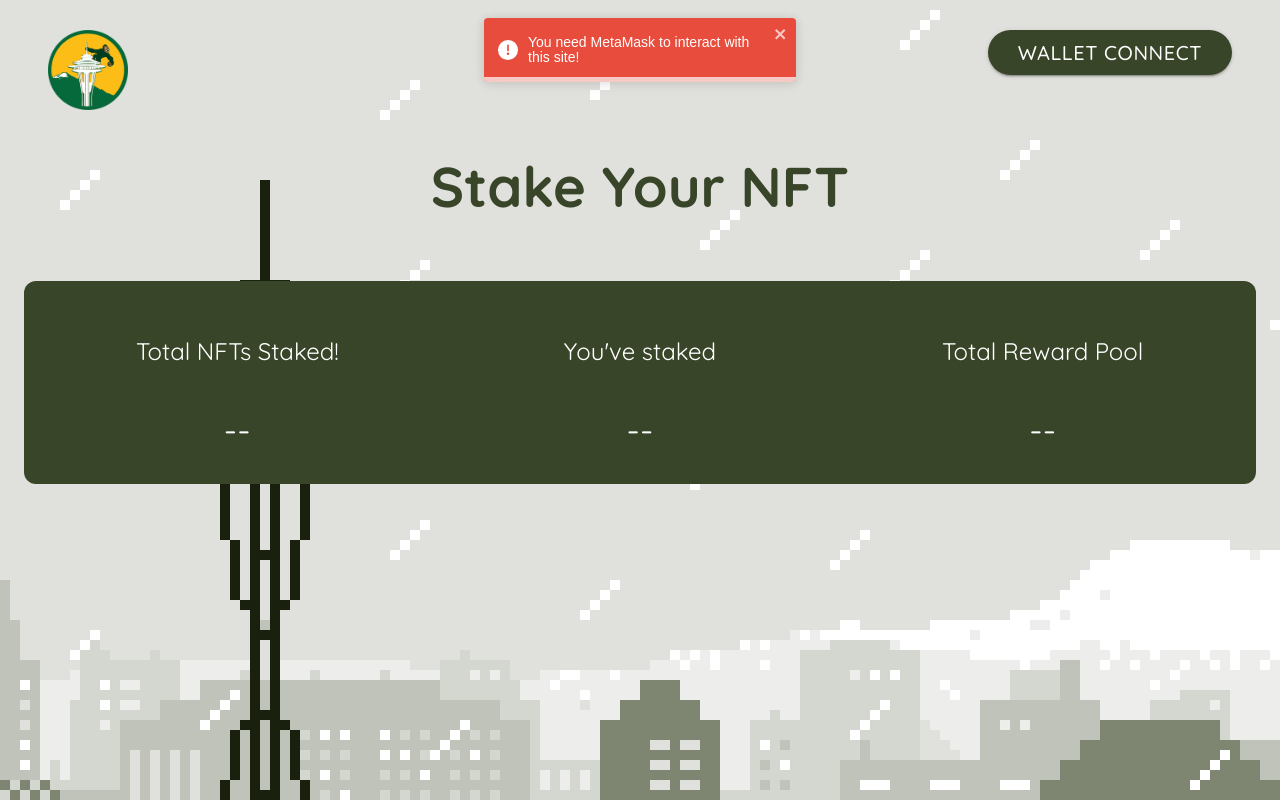
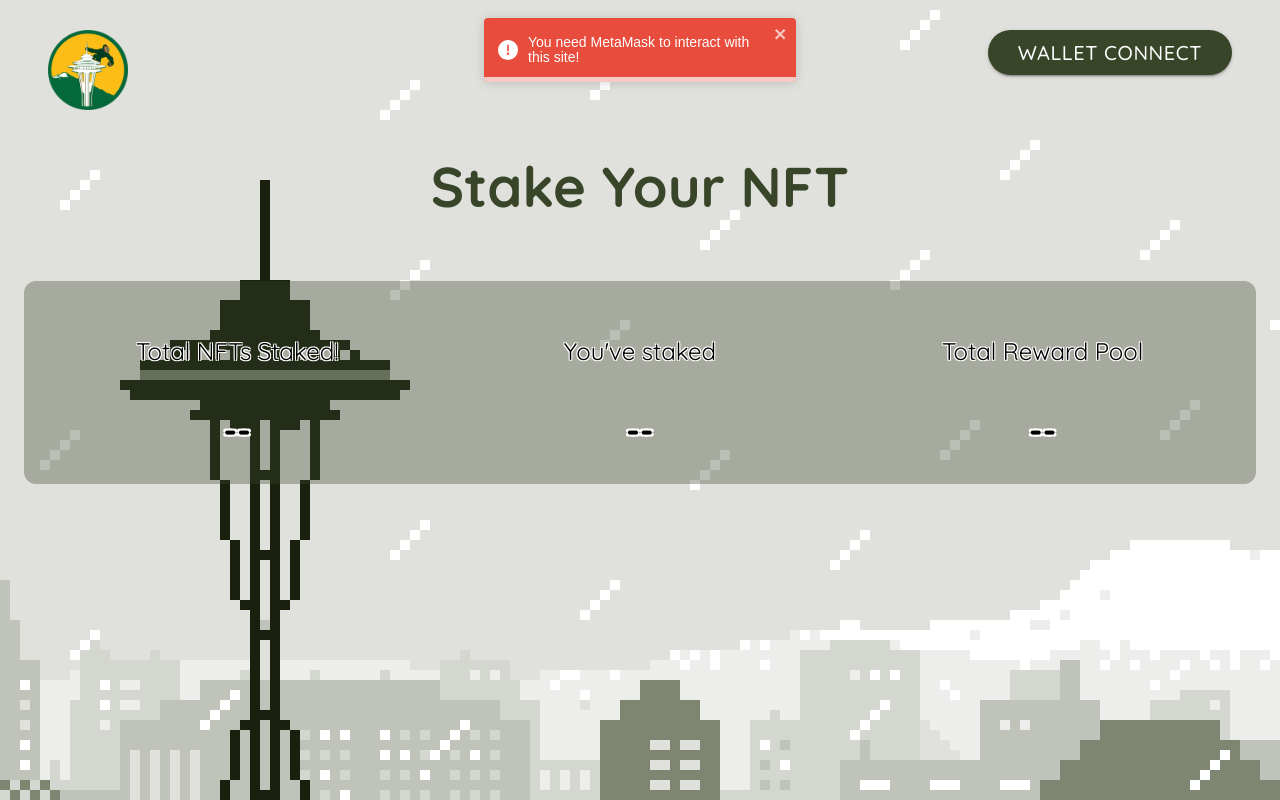
Before and after one commit to sasuke0601/eth-nft-staking, a Next.js app: page / in a window 1280 px wide. Built offline with nearby package versions, Linux system fonts and the light colour scheme.

Commit message:
style add

```diff
--- a/config.js
+++ b/config.js
@@ -5,7 +5,7 @@ export const SMARTCONTRACT_ADDRESS_ERC20 = '0xc2ac78FFdDf39e5cD6D83bbD70c1D67517
 export const NETWORK = "Mainnet";
 
 export const SITE_ERROR = [
-	"The wrong network, please switch to the Aurora network.",
+	"The wrong network, please switch to the Ethereum Rinkeby network.",
 	"You need MetaMask to interact with this site!"
 ]
 
--- a/src/pages/index.js
+++ b/src/pages/index.js
@@ -219,7 +219,8 @@ export default function Home() {
                     {connected ?
                       <Typography variant="h4" component="h2" gutterBottom className="status-value">
                         {!loading ?
-                          <>{stakedNFTs && stakedNFTs.length}</>
+                          // <>{stakedNFTs && stakedNFTs.length}</>
+                          <>{0}</>
                           :
                           <>--</>
                         }
--- a/src/styles/globals.css
+++ b/src/styles/globals.css
@@ -53,7 +53,9 @@ a {
 .status,
 .status-value {
   font-family: "Quicksand" !important;
-  color: #fff !important;
+  color: #000 !important;
+  text-shadow: 1px 1px 0px #fff, -1px -1px 0px #fff, 1px -1px 0px #fff, -1px 1px 0px #fff;
+  font-weight: bold;
   font-size: medium;
 }
 .status {
@@ -62,14 +64,19 @@ a {
   align-items: center;
   text-align: center;
   margin: auto;
+  font-weight: 700;
   justify-content: center;
+}
+.MuiTypography-h4 {
+  font-weight: 800 !important;
+  text-shadow: 2px 2px 0px #fff, -2px -2px 0px #fff, 2px -2px 0px #fff, -2px 2px 0px #fff !important;
 }
 .section1-container {
   margin-top: 60px;
   padding: 20px;
   z-index: 1;
   position: relative;
-  background: #394529;
+  background: #39452957;
   border-radius: 12px;
 }
 .section2 {
@@ -238,10 +245,12 @@ button {
 }
 .tab-btn:last-child {
   margin-right: 0;
+  text-shadow: 2px 2px 0px #fff, -2px -2px 0px #fff, 2px -2px 0px #fff, -2px 2px 0px #fff !important;
 }
 .tab-btn.active {
   font-weight: 700;
   color: #394529;
+  text-shadow: 2px 2px 0px #fff, -2px -2px 0px #fff, 2px -2px 0px #fff, -2px 2px 0px #fff !important;
 }
 @media (max-width: 992px) {
   .nft-card {
```
Also changed, not shown: 1 other file (tests, documents, lock files or other folders).
